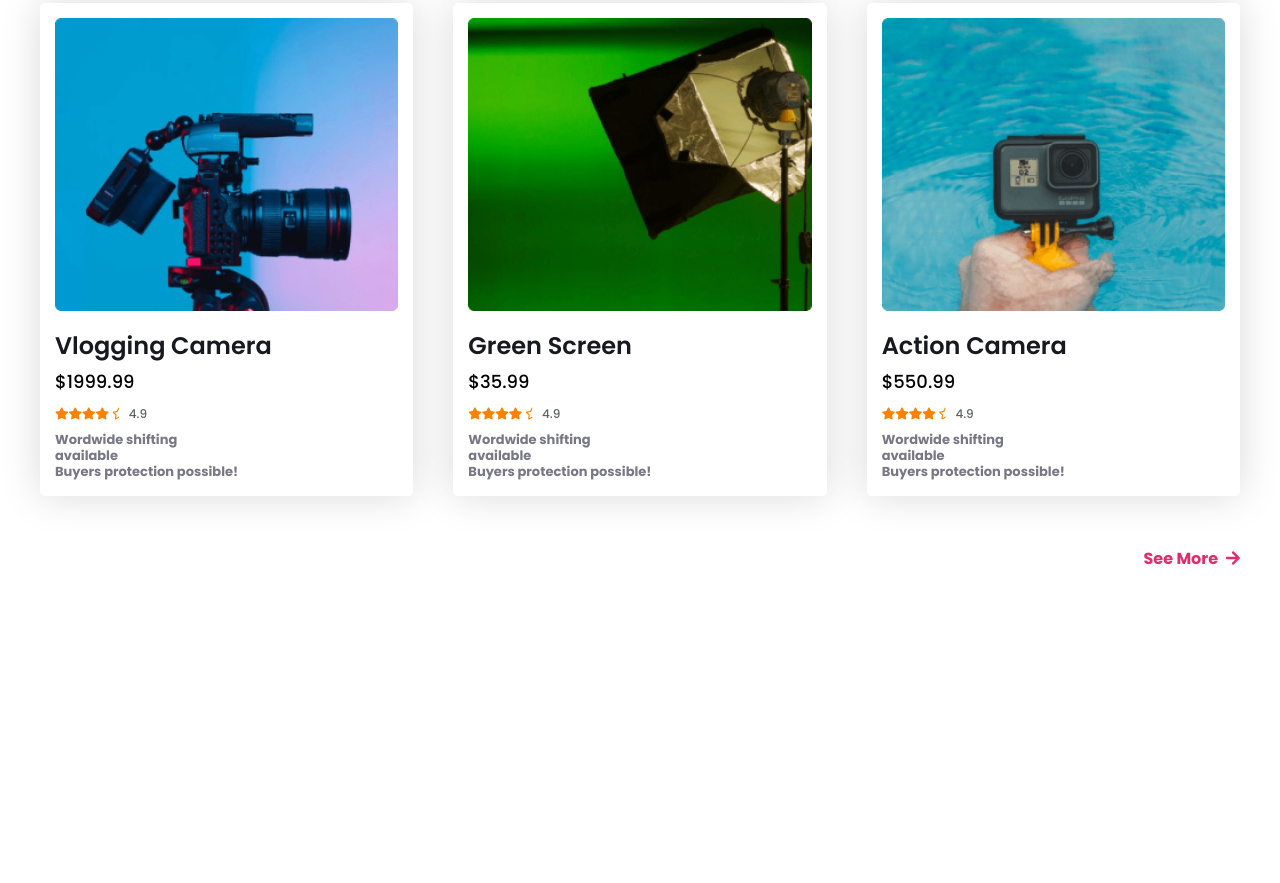
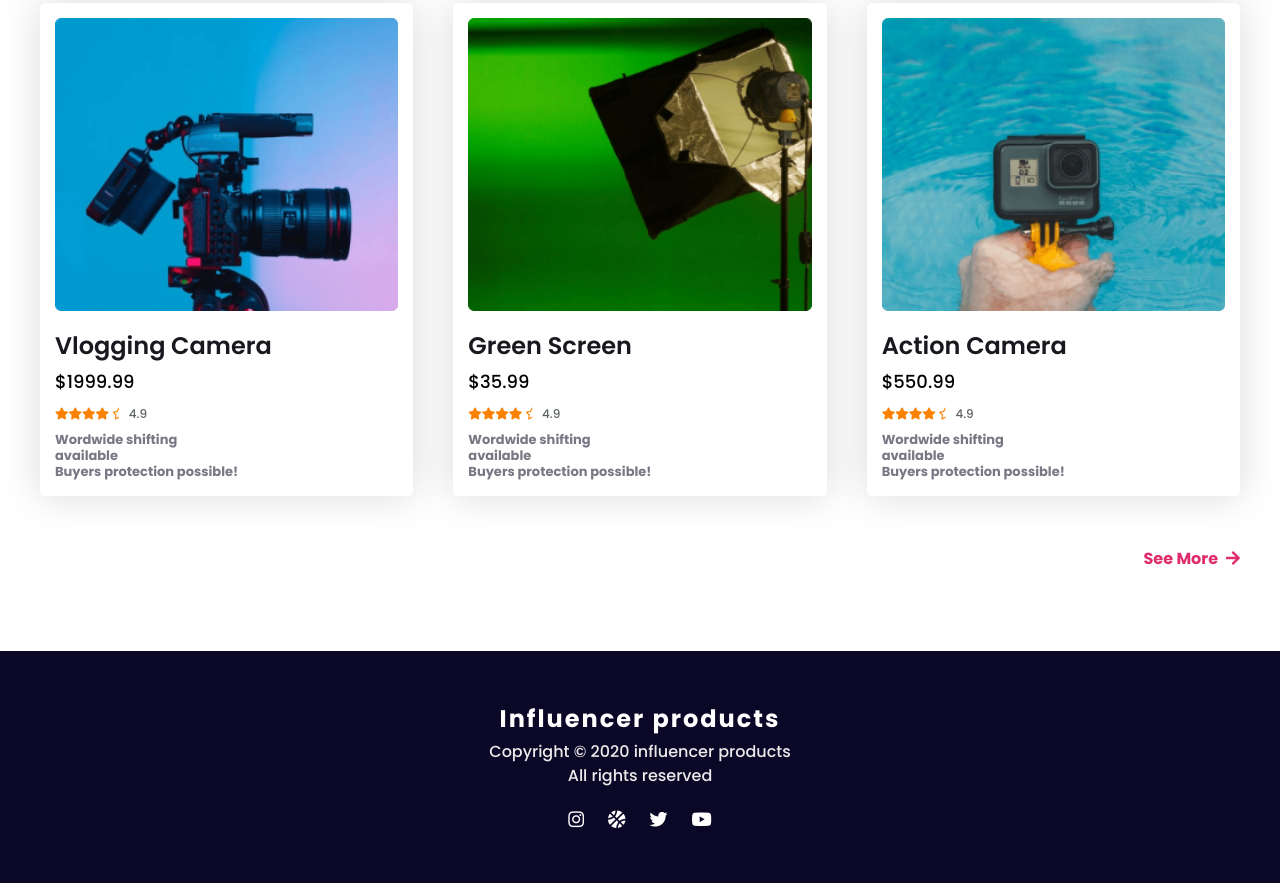
Before and after one commit to sam-suzzaman/PH3-Influencer_Gear, a plain HTML site: page index.html in a window 1280 px wide. Shown: the part 1780-2663 px from the top of the page. Before the commit the page ends 2431 px from the top, so only its background shows below. Drawn offline with Linux system fonts and the light colour scheme.

Commit message:
Adding the footer section

```diff
--- a/assets/css/styles.css
+++ b/assets/css/styles.css
@@ -172,3 +172,42 @@ nav {
   padding: 0;
   margin-top: 50px;
 }
+
+/* ==================
+  Footer Styles
+ ====================*/
+.footer {
+  background-color: #0a0826;
+  padding: 50px 20px;
+  text-align: center;
+  color: #fff;
+}
+.footer-logo {
+  font-weight: 700;
+  font-style: 24px;
+  line-height: 36px;
+  letter-spacing: 2px;
+  margin-bottom: 3px;
+}
+.footer-cpy-text {
+  font-weight: 400;
+  font-style: 14px;
+  line-height: 24px;
+  color: #ebebeb;
+}
+.footer-social-menu {
+  display: flex;
+  justify-content: center;
+  align-items: center;
+  margin-top: 18px;
+  list-style: none;
+}
+.footer-social-menu li a {
+  display: inline-block;
+  margin-right: 24px;
+  color: #fff;
+  font-size: 18px;
+}
+.footer-social-menu li:last-child a {
+  margin-right: 0;
+}
--- a/index.html
+++ b/index.html
@@ -200,6 +200,28 @@
           >see more<i class="fas fa-arrow-right"></i
         ></a>
       </section>
+      <!-- Footer Start -->
+      <footer class="footer">
+        <h2 class="footer-logo">Influencer products</h2>
+        <p class="footer-cpy-text">
+          Copyright &copy; 2020 influencer products <br />
+          All rights reserved
+        </p>
+        <ul class="footer-social-menu">
+          <li>
+            <a href="#"><i class="fab fa-instagram"></i></a>
+          </li>
+          <li>
+            <a href="#"><i class="fas fa-basketball-ball"></i></a>
+          </li>
+          <li>
+            <a href="#"><i class="fab fa-twitter"></i></a>
+          </li>
+          <li>
+            <a href="#"><i class="fab fa-youtube"></i></a>
+          </li>
+        </ul>
+      </footer>
     </main>
   </body>
 </html>
```
